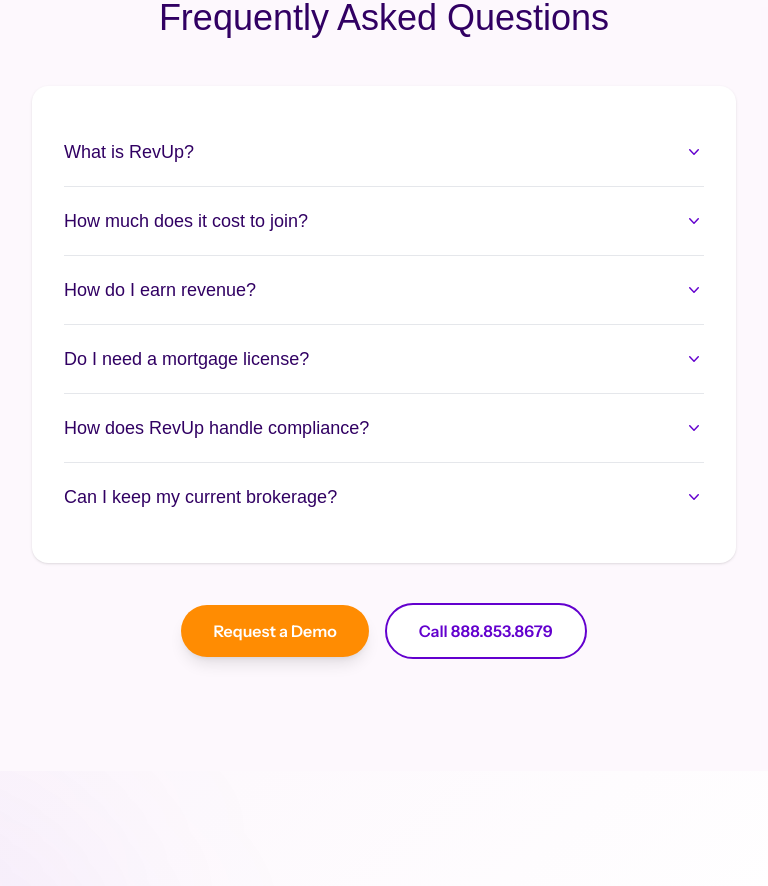
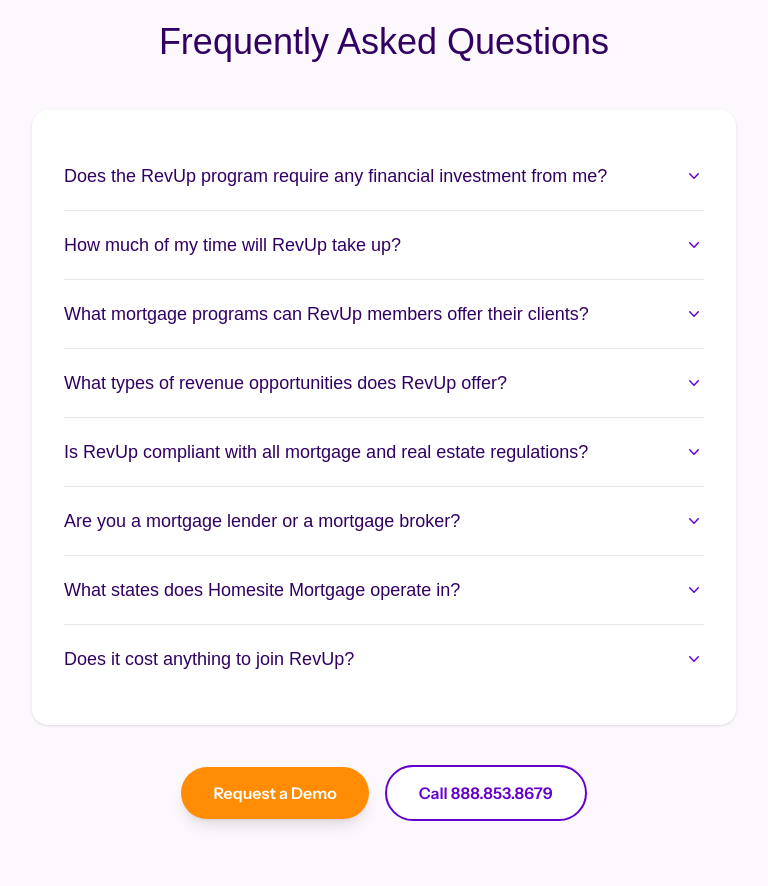
Before and after one commit to Landing-Pages-Websites/revup-landing, a Next.js app: page / in a window 1280 px wide. Shown: the part 4820-5706 px from the top of the page, without its empty margins (256-1024 px from the left). Built offline with nearby package versions, Linux system fonts and the light colour scheme; a web font is replaced by a local one.

Commit message:
Replace fabricated FAQs with real answers from client FAQ page, update How It Works with sourced claims

```diff
--- a/src/app/page.tsx
+++ b/src/app/page.tsx
@@ -56,18 +56,20 @@
 ];
 
 const STEPS = [
-  { step: "1", title: "Sign Up", description: "Request a demo and get onboarded in minutes. It is 100% free to join." },
-  { step: "2", title: "We Manage the Pipeline", description: "RevUp handles compliance, processing, and support so you can focus on selling homes." },
-  { step: "3", title: "You Earn Revenue", description: "Receive transactional and passive mortgage revenue on every closed loan." },
+  { step: "1", title: "Sign Up for Free", description: "Joining RevUp costs you absolutely nothing. We invest about $2,000 in every new member's training, licensing, and marketing." },
+  { step: "2", title: "Complete Quick Training", description: "Our specialized workflow limits your time on each transaction to just 20 minutes or less. One-time training and testing gets you started." },
+  { step: "3", title: "Start Earning Revenue", description: "Earn transactional revenue on every deal, plus passive monthly revenue from your downline of sponsored members. No limits." },
 ];
 
 const FAQS = [
-  { q: "What is RevUp?", a: "RevUp is a turnkey mortgage revenue program that allows real estate professionals to earn transactional and passive income from mortgage origination, all at zero cost." },
-  { q: "How much does it cost to join?", a: "Nothing. RevUp is 100% free for real estate professionals. We cover all the costs of member support services." },
-  { q: "How do I earn revenue?", a: "You earn revenue on every mortgage transaction processed through the RevUp program. This includes both per-transaction compensation and ongoing passive revenue streams." },
-  { q: "Do I need a mortgage license?", a: "No. RevUp handles all licensing and compliance requirements. You focus on your real estate business while we manage the mortgage side." },
-  { q: "How does RevUp handle compliance?", a: "Our program is fully compliant with all federal and state regulations. Homesite Mortgage is an approved lender for FHA, VA, USDA, Fannie Mae, Freddie Mac, and Ginnie Mae." },
-  { q: "Can I keep my current brokerage?", a: "Yes. RevUp works alongside your existing brokerage. There is no need to switch or change your current setup." },
+  { q: "Does the RevUp program require any financial investment from me?", a: "No, RevUp costs you nothing and all costs associated with your RevUp membership are absorbed by us." },
+  { q: "How much of my time will RevUp take up?", a: "We designed a specialized workflow that limits your time on each transaction to just 20 minutes or less. There is a one-time upfront investment of some time required to complete our training and testing program." },
+  { q: "What mortgage programs can RevUp members offer their clients?", a: "RevUp's parent company Homesite Mortgage is a nationally approved FHA, VA, and USDA lender. We also offer all Fannie Mae and Freddie Mac programs, plus a zero-down FHA program, a portfolio Bridge Loan, and various DPA programs." },
+  { q: "What types of revenue opportunities does RevUp offer?", a: "RevUp offers both transactional revenue and passive revenue from your downline of sponsored members." },
+  { q: "Is RevUp compliant with all mortgage and real estate regulations?", a: "Yes, RevUp uses a proprietary and custom-designed software to document our member's activities so we remain compliant with RESPA and HUD." },
+  { q: "Are you a mortgage lender or a mortgage broker?", a: "We are a mortgage lender. We underwrite and fund our own loans and close them in our name. Brokers cannot underwrite, fund, or close loans in their names." },
+  { q: "What states does Homesite Mortgage operate in?", a: "We currently operate in Michigan, Florida, Illinois, and Missouri. We are expanding into other states and plan to offer our services nationally by the end of 2026." },
+  { q: "Does it cost anything to join RevUp?", a: "Joining RevUp costs you absolutely nothing! In fact, we invest about $2,000 for every new member's training, licensing, and marketing costs." },
 ];
 
 function DualCTA() {
```
